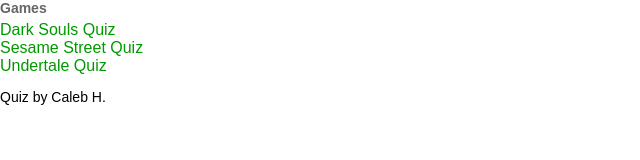
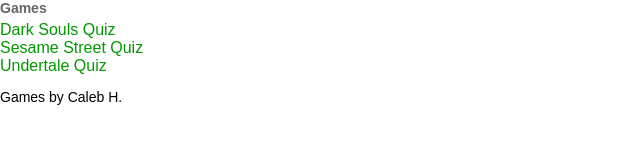
Before and after one commit to CalebHigg/test-site, a plain HTML site: page index.html in a window 1280 px wide. Shown: the full height of the page, 0-640 px from the left. Drawn offline with Linux system fonts and the light colour scheme.

Commit message:
Added files via upload

```diff
--- a/index.html
+++ b/index.html
@@ -36,7 +36,7 @@
             <li><a href="sesame-street.html">Sesame Street Quiz</a></li>
             <li><a href="undertale.html">Undertale Quiz</a></li>
             </ul>
-<p>Quiz by Caleb H.</p>
+<p>Games by Caleb H.</p>
     <script src="js/sporclone.js"></script>
     </body>
 </html>
```
